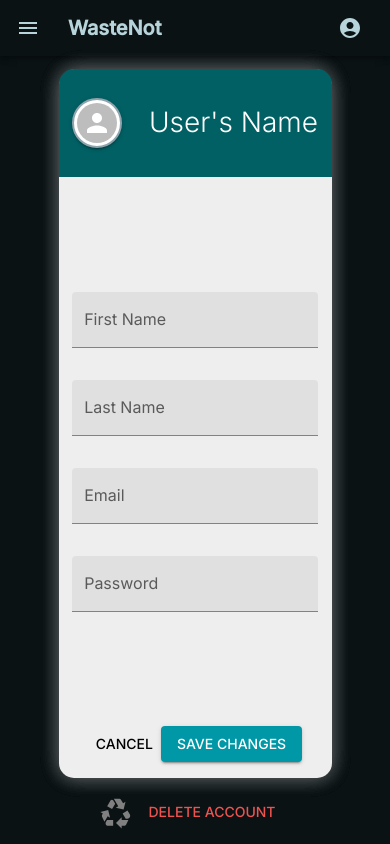
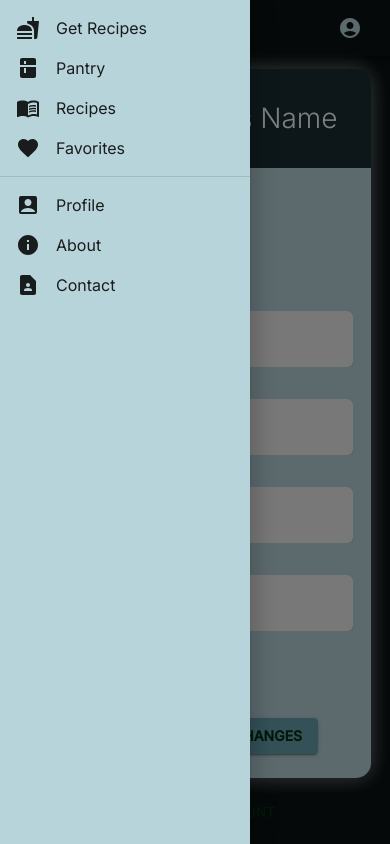
Before and after one commit to sleepingbaby/WasteNot, a React (Vite) app in the folder WasteNot/: page /profile in a window 390 px wide. Both pictures are taken after a click on the button 28 px from the left and 28 px from the top of the page. Built offline with nearby package versions, Linux system fonts and the light colour scheme.

Commit message:
Hamburger button drawer

```diff
--- /dev/null
+++ b/WasteNot/src/components/Drawer.jsx
@@ -0,0 +1,80 @@
+import React, { useState } from "react"; // Import useState
+import Drawer from "@mui/material/Drawer";
+import Box from "@mui/material/Box";
+import List from "@mui/material/List";
+import Divider from "@mui/material/Divider";
+import ListItem from "@mui/material/ListItem";
+import ListItemButton from "@mui/material/ListItemButton";
+import ListItemIcon from "@mui/material/ListItemIcon";
+import ListItemText from "@mui/material/ListItemText";
+import InboxIcon from "@mui/icons-material/MoveToInbox";
+import MailIcon from "@mui/icons-material/Mail";
+import {
+  Fastfood,
+  Kitchen,
+  MenuBook,
+  Favorite,
+  AccountBox,
+  ContactPage,
+  Info,
+} from "@mui/icons-material";
+import ListItemComponent from "./ListItemComponent";
+
+function TemporaryDrawer({ open, onClose }) {
+  const navbarItemsTop = [
+    { name: "Get Recipes", component: <Fastfood /> },
+    { name: "Pantry", component: <Kitchen /> },
+    { name: "Recipes", component: <MenuBook /> },
+    { name: "Favorites", component: <Favorite /> },
+  ];
+  const navbarItemsBottom = [
+    { name: "Profile", component: <AccountBox /> },
+    { name: "About", component: <Info /> },
+    { name: "Contact", component: <ContactPage /> },
+  ];
+
+  const list = (anchor) => (
+    <Box
+      sx={{
+        width: anchor === "top" || anchor === "bottom" ? "auto" : 250,
+        backgroundColor: "#b8d4db",
+      }} // Correct the "aut" to "auto"
+      role="presentation"
+      onClick={onClose} // Use the onClose prop to close the drawer
+      onKeyDown={onClose} // Use the onClose prop to close the drawer
+    >
+      <List>
+        {navbarItemsTop.map((item) => (
+          <ListItemComponent
+            key={item.name}
+            name={item.name}
+            component={item.component}
+          />
+        ))}
+      </List>
+      <Divider />
+      <List>
+        {navbarItemsBottom.map((item) => (
+          <ListItemComponent
+            key={item.name}
+            name={item.name}
+            component={item.component}
+          />
+        ))}
+      </List>
+    </Box>
+  );
+
+  return (
+    <Drawer
+      anchor="left"
+      open={open}
+      onClose={onClose}
+      sx={{ "& .MuiDrawer-paper": { backgroundColor: "#b8d4db" } }}
+    >
+      {list("left")}
+    </Drawer>
+  );
+}
+
+export default TemporaryDrawer;
--- /dev/null
+++ b/WasteNot/src/components/ListItemComponent.jsx
@@ -0,0 +1,16 @@
+import { ListItem, ListItemButton, ListItemText, Stack } from "@mui/material";
+
+const ListItemComponent = ({ name, component }) => {
+  return (
+    <ListItem disablePadding>
+      <ListItemButton>
+        <Stack direction="row" spacing={2}>
+          {component}
+          <ListItemText primary={name} />
+        </Stack>
+      </ListItemButton>
+    </ListItem>
+  );
+};
+
+export default ListItemComponent;
--- a/WasteNot/src/components/Navbar.jsx
+++ b/WasteNot/src/components/Navbar.jsx
@@ -10,10 +10,16 @@ import {
   Typography,
 } from "@mui/material";
 import { MenuOutlined, AccountCircle } from "@mui/icons-material";
+import TemporaryDrawer from "./Drawer";
 
 const Navbar = () => {
   const [auth, setAuth] = useState(true);
   const [anchorEl, setAnchorEl] = useState(null);
+  const [drawerOpen, setDrawerOpen] = useState(false);
+
+  const handleDrawerToggle = () => {
+    setDrawerOpen(!drawerOpen);
+  };
 
   const navigate = useNavigate();
 
@@ -23,6 +29,10 @@ const Navbar = () => {
 
   const handleChange = (event) => {
     setAuth(event.target.checked);
+  };
+
+  const goHome = () => {
+    navigate("/");
   };
 
   const handleMenu = (event) => {
@@ -48,17 +58,24 @@ const Navbar = () => {
             edge="start"
             color="inherit"
             aria-label="menu"
+            onClick={handleDrawerToggle}
             sx={{ mr: 2 }}
           >
             <MenuOutlined />
           </IconButton>
+          <TemporaryDrawer
+            open={drawerOpen}
+            onClose={() => setDrawerOpen(false)}
+          />
           <Typography
             variant="h6"
             component="div"
+            onClick={goHome}
             sx={{
               fontWeight: "bold",
               color: "#b8d4db",
               flexGrow: 1,
+              "&:hover": { cursor: "pointer" },
             }}
           >
             WasteNot
--- a/WasteNot/src/pages/Profile.jsx
+++ b/WasteNot/src/pages/Profile.jsx
@@ -37,18 +37,16 @@ export default function Profile() {
         <Stack
           id="profile-container"
           sx={{
-            height: { xs: "90%", sm: "70%" },
-            width: { xs: "70%", sm: "50%" },
-            backgroundColor: "#eeeeee",
+            height: { xs: "90%", sm: "90%" },
+            width: { xs: "90%", sm: "50%" },
+            backgroundColor: "#b8d4db",
             borderTopRightRadius: "18px",
             borderTopLeftRadius: "18px",
             borderBottomLeftRadius: "15px",
             borderBottomRightRadius: "15px",
-            boxShadow: `
-0 0 20px rgba(210, 210, 210, 0.2),
-0 0 20px rgba(210, 210, 210, 0.2),
-0 0 20px rgba(210, 210, 210, 0.2)
-`,
+            boxShadow: `0 0 20px rgba(210, 210, 210, 0.2),
+                        0 0 20px rgba(210, 210, 210, 0.2),
+                        0 0 20px rgba(210, 210, 210, 0.2)`,
           }}
         >
           <Stack
@@ -58,7 +56,7 @@ export default function Profile() {
             alignItems="center"
             justifyContent="space-around"
             sx={{
-              backgroundColor: "#006064",
+              backgroundColor: "#1a2e32",
               borderTopRightRadius: "15px",
               borderTopLeftRadius: "15px",
               borderColor: "#006064",
@@ -110,6 +108,7 @@ export default function Profile() {
             width="100%"
             justifyContent="center"
             alignItems="center"
+            mt={8}
           >
             <Stack
               id="profile-data-fields"
@@ -122,28 +121,93 @@ export default function Profile() {
               <TextField
                 variant="filled"
                 label="First Name"
-                sx={{ width: "90%" }}
+                sx={{
+                  width: "90%",
+                  backgroundColor: "white",
+                  input: { color: "#1a2e32" },
+                  borderRadius: "6px",
+                  "& label.Mui-focused": { color: "#1a2e32" },
+                  "& label.MuiInputLabel-root": { color: "#1a2e32" },
+                  "& .MuiFilledInput-underline:after": {
+                    borderBottom: "none",
+                  },
+                  "& .MuiInputBase-root:hover:not(.Mui-disabled):before": {
+                    borderBottom: "none",
+                  },
+                  "& .MuiFilledInput-root:before": {
+                    borderBottom: "none",
+                  },
+                }}
               ></TextField>
               <TextField
                 variant="filled"
                 label="Last Name"
-                sx={{ width: "90%" }}
+                sx={{
+                  width: "90%",
+                  backgroundColor: "white",
+                  input: { color: "#1a2e32" },
+                  borderRadius: "6px",
+                  "& label.Mui-focused": { color: "#1a2e32" },
+                  "& label.MuiInputLabel-root": { color: "#1a2e32" },
+                  "& .MuiFilledInput-underline:after": {
+                    borderBottom: "none",
+                  },
+                  "& .MuiInputBase-root:hover:not(.Mui-disabled):before": {
+                    borderBottom: "none",
+                  },
+                  "& .MuiFilledInput-root:before": {
+                    borderBottom: "none",
+                  },
+                }}
               ></TextField>
               <TextField
                 variant="filled"
                 label="Email"
-                sx={{ width: "90%", borderRadius: "15px" }}
+                sx={{
+                  width: "90%",
+                  backgroundColor: "white",
+                  input: { color: "#1a2e32" },
+                  borderRadius: "6px",
+                  "& label.Mui-focused": { color: "#1a2e32" },
+                  "& label.MuiInputLabel-root": { color: "#1a2e32" },
+                  "& .MuiFilledInput-underline:after": {
+                    borderBottom: "none",
+                  },
+                  "& .MuiInputBase-root:hover:not(.Mui-disabled):before": {
+                    borderBottom: "none",
+                  },
+                  "& .MuiFilledInput-root:before": {
+                    borderBottom: "none",
+                  },
+                }}
               ></TextField>
               <TextField
                 variant="filled"
                 label="Password"
-                sx={{ width: "90%" }}
+                sx={{
+                  width: "90%",
+                  backgroundColor: "white",
+                  input: { color: "#1a2e32" },
+                  borderRadius: "6px",
+                  "& label.Mui-focused": { color: "#1a2e32" },
+                  "& label.MuiInputLabel-root": { color: "#1a2e32" },
+                  "& .MuiFilledInput-underline:after": {
+                    borderBottom: "none",
+                  },
+                  "& .MuiInputBase-root:hover:not(.Mui-disabled):before": {
+                    borderBottom: "none",
+                  },
+                  "& .MuiFilledInput-root:before": {
+                    borderBottom: "none",
+                  },
+                }}
               ></TextField>
             </Stack>
             <Stack
               id="buttons"
               direction="row"
               justifySelf="end"
+              gap={4}
               sx={{
                 mb: 2,
               }}
@@ -154,6 +218,7 @@ export default function Profile() {
                 onClick={() => navigate("/ingredients")}
                 sx={{
                   color: "#000000",
+                  "&:hover": { borderRadius: "8px" },
                 }}
               >
                 Cancel
@@ -166,7 +231,14 @@ export default function Profile() {
                 }}
                 // *NAVIGATE BACK TO HOME AFTER JS ADDED
                 sx={{
-                  backgroundColor: "#0097a7",
+                  backgroundColor: "#68a2b1",
+                  color: "#033015",
+                  margin: "8px",
+                  fontWeight: "bolder",
+                  "&:hover": {
+                    backgroundColor: "#1a2e32",
+                    color: "white",
+                  },
                 }}
               >
                 Save Changes
@@ -186,17 +258,15 @@ export default function Profile() {
 
           <Button
             id="delete-button"
-            variant="filled"
+            variant="text"
             onClick={() => {
               confirmDelete();
             }}
             sx={{
-              color: "#ef5350",
-              fontSize: 14,
-              ":hover": {
-                color: "white",
+              color: "#033015",
+              "&:hover": {
+                color: "red",
               },
-              // fontWeight:"300"
             }}
           >
             Delete Account
```
